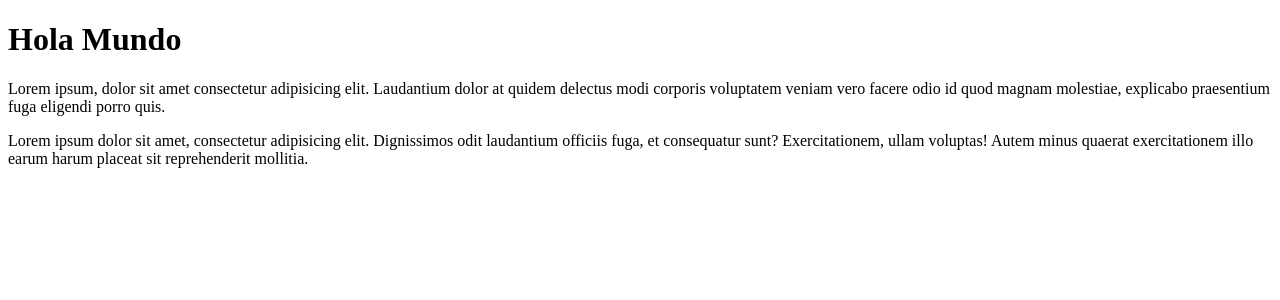
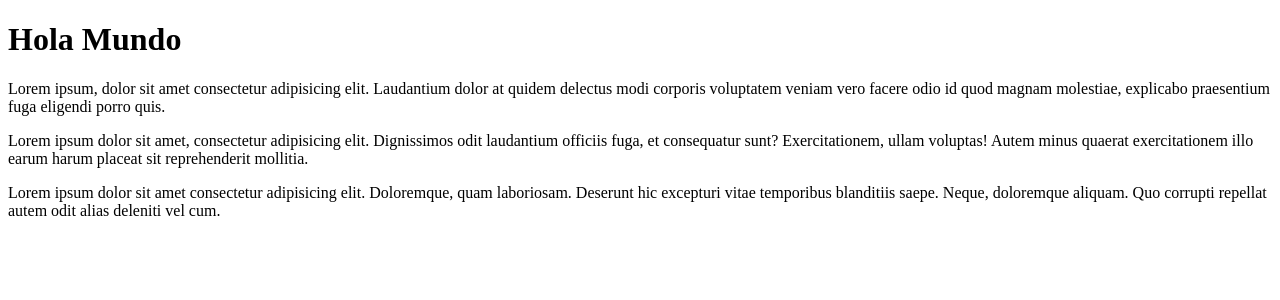
Before and after one commit to gerardolucero1/angulardemo, an Angular app: page / in a window 1280 px wide. Shown: the top 300 px of the page. Built offline with nearby package versions, Linux system fonts and the light colour scheme.

Commit message:
otro parrafo

```diff
--- a/src/app/app.component.html
+++ b/src/app/app.component.html
@@ -7,3 +7,9 @@
     <p>Lorem ipsum dolor sit amet, consectetur adipisicing elit. Dignissimos odit laudantium officiis fuga, et consequatur sunt? Exercitationem, ullam voluptas! Autem minus quaerat exercitationem illo earum harum placeat sit reprehenderit mollitia.</p>
   </div>
 </section>
+
+<section>
+  <div>
+    <p>Lorem ipsum dolor sit amet consectetur adipisicing elit. Doloremque, quam laboriosam. Deserunt hic excepturi vitae temporibus blanditiis saepe. Neque, doloremque aliquam. Quo corrupti repellat autem odit alias deleniti vel cum.</p>
+  </div>
+</section>
```
